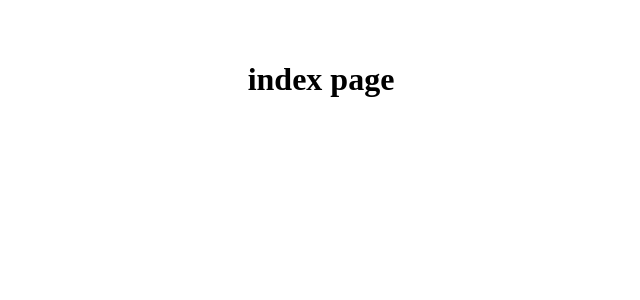
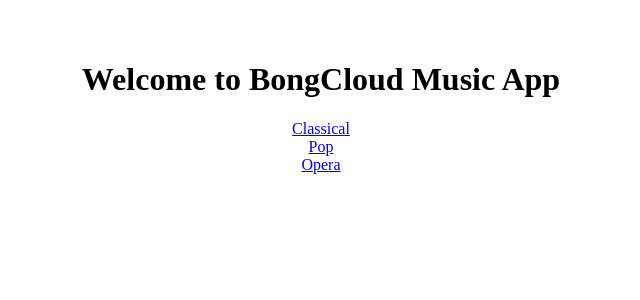
Before and after one commit to B9ary01/musicApp08, a React (Vite) app: page / in a window 1280 px wide. Shown: the top 300 px of the page, without its empty margins (319-959 px from the left). Built offline with nearby package versions, Linux system fonts and the light colour scheme.

Commit message:
add links

```diff
--- a/src/App.jsx
+++ b/src/App.jsx
@@ -4,10 +4,11 @@ import {Routes, Route} from "react-router-dom";
 
 import axios from "axios";
 
-
+import Header from "./layouts/Header";
 import About from "./components/About";
 import Home from "./components/Home";
 import Show from "./components/Show";
+
 
 import"./App.css"
 
@@ -35,11 +36,13 @@ function handleSearch(userInput){
    <>
    <Routes>
 
-<Route path="/" element={<h1>index page</h1>} />
+<Route path="/" element={<Header/>} >
 
 <Route path="/show" element={<Show/>} />
-<Route path="/home" element={<Home/>} />
-  <Route path="/about" element={<About/>} />
+    </Route>
+
+<Route index element={<Home/>} />
+<Route path="/about" element={<About/>} />
 
 
 
--- a/src/components/Home/index.jsx
+++ b/src/components/Home/index.jsx
@@ -1,9 +1,23 @@
 import React from "react";
+import { Link,Outlet } from "react-router-dom";
 
 const Home=()=>{
 
     return(
-    <h1>this is Home page</h1>
+        <>
+    <h1>Welcome to BongCloud Music App</h1>
+    <nav>
+        <Link to="classsical">Classical</Link>
+        <br></br>
+
+        <Link to="pop">Pop</Link>
+        <br></br>
+        <Link to="opera">Opera</Link>
+        <br></br>
+    </nav>
+
+     <Outlet/>
+     </>
 
 
     )
--- /dev/null
+++ b/src/layouts/Header/index.jsx
@@ -0,0 +1,24 @@
+import React from "react";
+
+import { NavLink,Outlet } from "react-router-dom";
+
+const Header=()=>{
+    let activeStyle = {
+        textDecoration: "underline",
+      };
+
+    return(
+    <>
+    <NavLink to="/" style={({ isActive }) => (isActive ? activeStyle : undefined)}>Home</NavLink> <br/>
+    <NavLink to="about"  style={({ isActive }) => (isActive ? activeStyle : undefined)}>About</NavLink><br/>
+    <NavLink to="show"  style={({ isActive }) => (isActive ? activeStyle : undefined)}>Show</NavLink>
+
+  <Outlet/>
+
+</>
+
+    )
+
+}
+
+export default Header;
```
